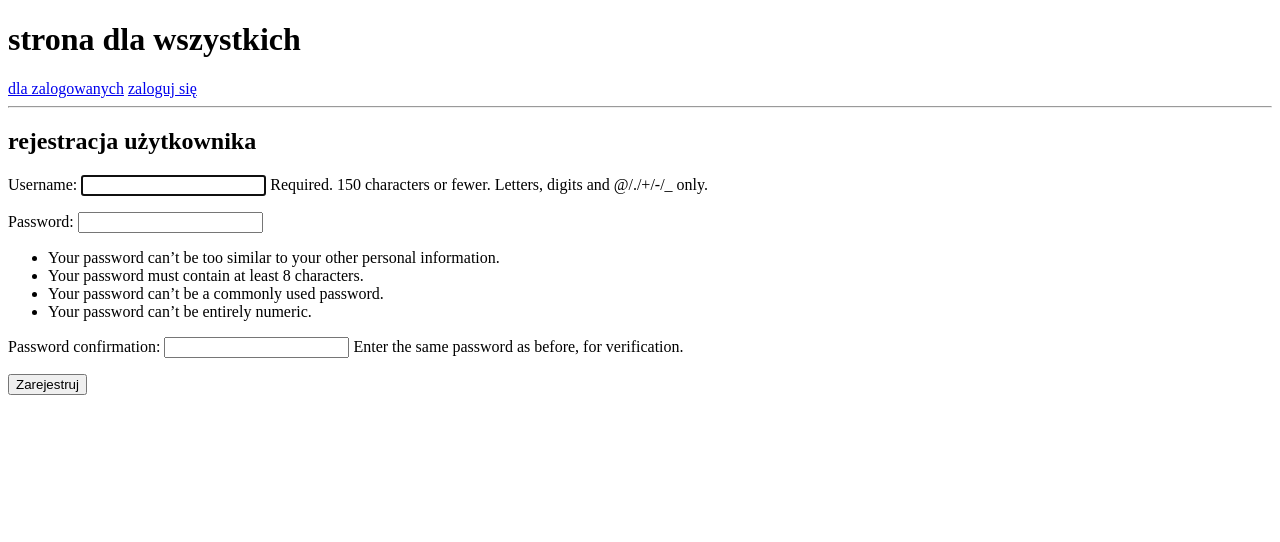
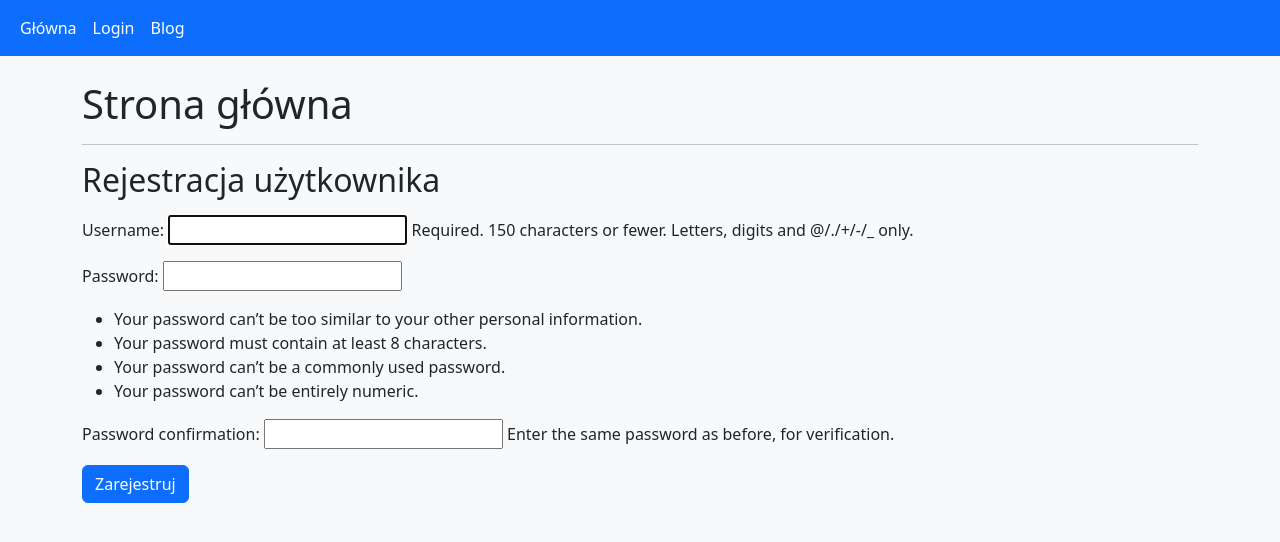
Before and after one commit to halfbn/BSIAW, a Django app: page / in a window 1280 px wide. Shown: the top 542 px of the page. Run offline with Django 5.2, Linux system fonts and the light colour scheme; parts of the project's set-up code (start-up, migrations or seed data) failed here and were passed over.

Commit message:
frontend?

```diff
--- a/bsiaw/settings.py
+++ b/bsiaw/settings.py
@@ -127,3 +127,5 @@ DEFAULT_AUTO_FIELD = 'django.db.models.BigAutoField'
 SESSION_COOKIE_HTTPONLY = True
 SESSION_COOKIE_SECURE = False
 SESSION_COOKIE_SAMESITE = 'Lax'
+
+LOGIN_URL = '/login/'
--- /dev/null
+++ b/bsiaw/templates/base.html
@@ -0,0 +1,29 @@
+{% load static %}
+<!DOCTYPE html>
+<html lang="pl">
+<head>
+    <meta charset="UTF-8">
+    <title>{% block title %}Aplikacja{% endblock %}</title>
+    <link href="https://cdn.jsdelivr.net/npm/bootstrap@5.3.2/dist/css/bootstrap.min.css" rel="stylesheet">
+</head>
+<body class="bg-light">
+<nav class="navbar navbar-expand-lg navbar-dark bg-primary">
+  <div class="container-fluid">
+    <ul class="navbar-nav me-auto mb-2 mb-lg-0">
+      <li class="nav-item"><a class="nav-link text-white" href="/">Główna</a></li>
+      <li class="nav-item"><a class="nav-link text-white" href="/login/">Login</a></li>
+      <li class="nav-item"><a class="nav-link text-white" href="/blog/">Blog</a></li>
+    </ul>
+    <ul class="navbar-nav ms-auto mb-2 mb-lg-0 align-items-center">
+      {% if user.is_authenticated %}
+        <li class="nav-item me-2"><span class="nav-link text-white">Zalogowany jako: {{ user.username }}</span></li>
+        <li class="nav-item"><a class="nav-link text-white" href="/logout/">Wyloguj</a></li>
+      {% endif %}
+    </ul>
+  </div>
+</nav>
+<div class="container py-4">
+    {% block content %}{% endblock %}
+</div>
+</body>
+</html>
--- a/bsiaw/templates/public.html
+++ b/bsiaw/templates/public.html
@@ -1,43 +1,19 @@
-{% load static %}
-<!DOCTYPE html>
-<html lang="pl">
-<head>
-    <meta charset="UTF-8">
-    <title>strona dla wszystkich</title>
-    <style>
-        .top-right {
-            position: absolute;
-            top: 10px;
-            right: 20px;
-            font-size: 1em;
-            color: #333;
-        }
-    </style>
-</head>
-<body>
-    {% if user.is_authenticated %}
-        <div class="top-right">zalogowany jako: {{ user.username }}</div>
-    {% endif %}
-    <h1>strona dla wszystkich</h1>
-    <a href="/private/">dla zalogowanych</a>
-    {% if user.is_authenticated %}
-        <a href="/logout/">wyloguj się</a>
-    {% else %}
-        <a href="/login/">zaloguj się</a>
-    {% endif %}
+{% extends 'base.html' %}
+{% block title %}Strona główna{% endblock %}
+{% block content %}
+<h1 class="mb-3">Strona główna</h1>
 <hr>
-    <h2>rejestracja użytkownika</h2>
+<h2 class="mb-3">Rejestracja użytkownika</h2>
 {% if messages %}
-        <ul>
+    <ul class="alert alert-info">
     {% for message in messages %}
         <li>{{ message }}</li>
     {% endfor %}
     </ul>
 {% endif %}
-    <form method="post">
+<form method="post" class="mb-3">
     {% csrf_token %}
     {{ form.as_p }}
-        <button type="submit">Zarejestruj</button>
+    <button type="submit" class="btn btn-primary">Zarejestruj</button>
 </form>
-</body>
-</html>
+{% endblock %}
--- a/bsiaw/views.py
+++ b/bsiaw/views.py
@@ -16,16 +16,19 @@ def public_view(request):
     return render(request, 'public.html', {'form': form})
 
 def login_view(request):
+    next_url = request.GET.get('next') or request.POST.get('next')
     if request.method == 'POST':
         form = AuthenticationForm(request, data=request.POST)
         if form.is_valid():
             user = form.get_user()
             login(request, user)
             messages.success(request, 'Zalogowano pomyślnie!')
+            if next_url:
+                return redirect(next_url)
             return redirect('private')
     else:
         form = AuthenticationForm()
-    return render(request, 'login.html', {'form': form})
+    return render(request, 'login.html', {'form': form, 'next': next_url})
 
 def logout_view(request):
     logout(request)
```
Also changed, not shown: article.txt (added, +7 -0 lines), blog123/views.py (+9 -1 lines), bsiaw/templates/blog.html (+24 -11 lines), bsiaw/templates/login.html (+16 -27 lines), bsiaw/templates/private.html (+7 -24 lines). Lines whose indentation alone changed are shown as unchanged.
